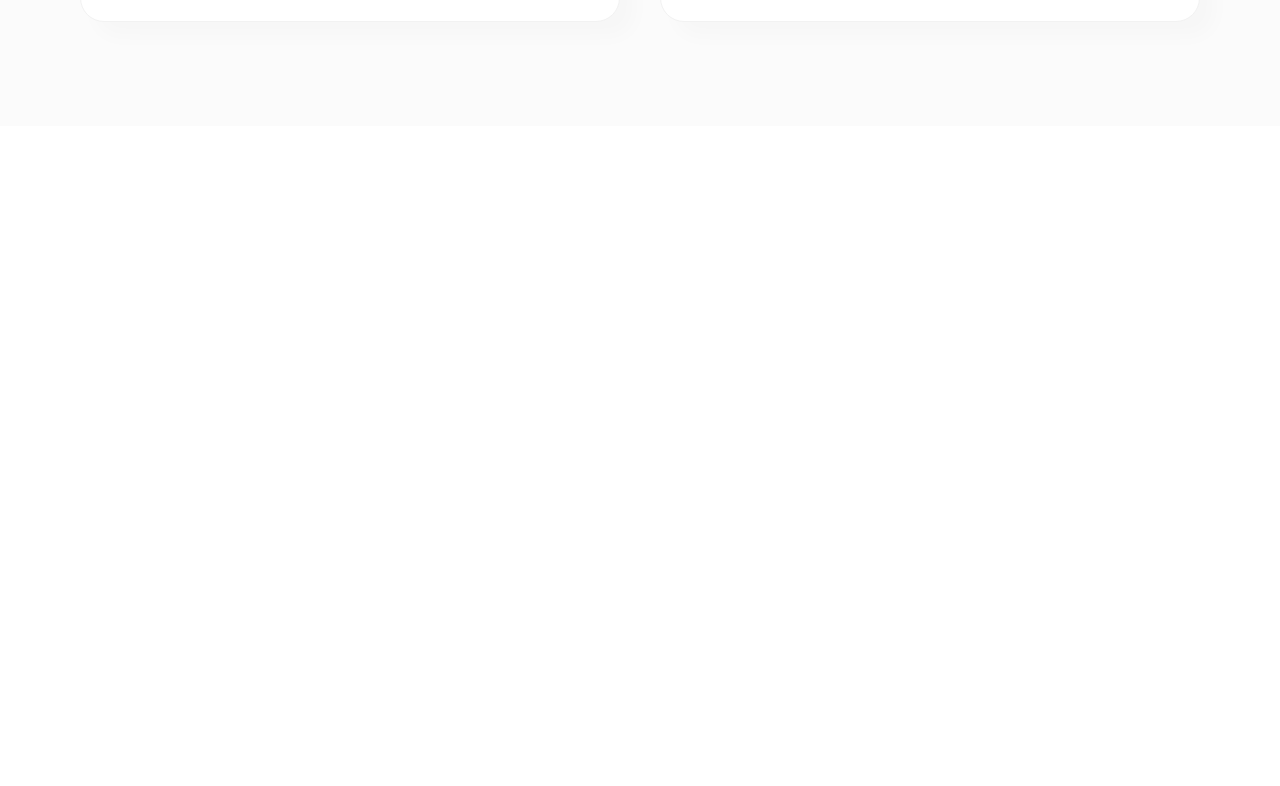
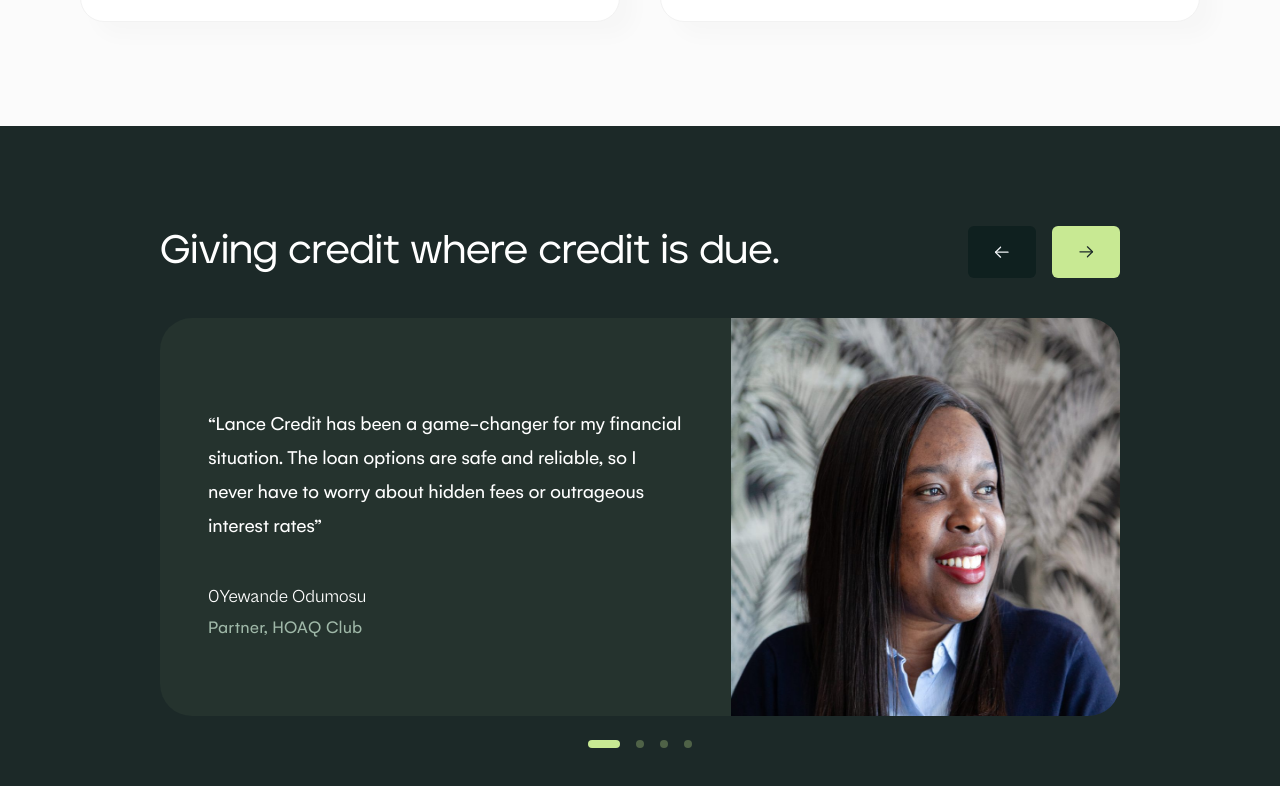
Before and after one commit to Lance-Credit/website, a Nuxt app: page / in a window 1280 px wide. Shown: the part 5014-5800 px from the top of the page. Before the commit the page ends 5140 px from the top, so only its background shows below. Built offline with nearby package versions, Linux system fonts and the light colour scheme.

Commit message:
:sparkles: Feat: landing page testimonial section

```diff
--- a/assets/css/fonts.css
+++ b/assets/css/fonts.css
@@ -39,3 +39,10 @@
     font-style: normal;
     font-weight: normal;
 }
+
+@font-face {
+    font-family: 'Cabinet';
+    src: url('~/assets/fonts/CabinetGrotesk-Variable.ttf');
+    font-style: normal;
+    font-weight: normal;
+}
--- a/pages/index.vue
+++ b/pages/index.vue
@@ -276,18 +276,106 @@
             </div>
         </div>
     </div>
+    <div class="bg-[#1C2928] py-20 sm:py-[100px] px-8 sm:px-40">
+        <div class="max-w-[1120px] mx-auto">
+            <div class="mb-10 flex flex-col sm:flex-row items-center gap-8 justify-between text-center">
+                <p class="text-white text-[22px] sm:text-[40px] leading-[28px] sm:leading-[42px] tracking-[-0.22px] sm:tracking-[-0.4px] font-medium">
+                    Giving credit where credit is due.
+                </p>
+                <div class="flex items-center gap-4">
+                    <button @click="previousTestimonial" class="py-4 px-6 bg-[#0F201F] w-[68px] h-[52px] rounded-md">
+                        <svg xmlns="http://www.w3.org/2000/svg" width="20" height="20" viewBox="0 0 20 20" fill="none">
+                            <path d="M16.6641 10.2285C16.6641 10.5449 16.4289 10.8064 16.1239 10.8478L16.0391 10.8535L3.53906 10.8535C3.19388 10.8535 2.91406 10.5737 2.91406 10.2285C2.91406 9.9121 3.14919 9.65061 3.45425 9.60922L3.53906 9.60352L16.0391 9.60352C16.3842 9.60352 16.6641 9.88334 16.6641 10.2285Z" fill="#F1F4F8"/>
+                            <path d="M9.01911 14.8069C9.26372 15.0505 9.26457 15.4462 9.02102 15.6908C8.79961 15.9132 8.45243 15.9341 8.20736 15.7531L8.13714 15.6927L3.09547 10.6727C2.87244 10.4506 2.85215 10.1022 3.03461 9.85715L3.09543 9.78696L8.1371 4.76613C8.38168 4.52256 8.77741 4.52338 9.02098 4.76796C9.24241 4.99031 9.26186 5.33757 9.07981 5.58187L9.01915 5.65184L4.42246 10.2301L9.01911 14.8069Z" fill="#F1F4F8"/>
+                        </svg>
+                    </button>
+                    <button @click="nextTestimonial" class="py-4 px-6 bg-[#C8E993] w-[68px] h-[52px] rounded-md">
+                        <svg xmlns="http://www.w3.org/2000/svg" width="20" height="20" viewBox="0 0 20 20" fill="none">
+                            <path d="M3.33594 9.77148C3.33594 9.45507 3.57107 9.19358 3.87613 9.15219L3.96094 9.14648H16.4609C16.8061 9.14648 17.0859 9.42631 17.0859 9.77148C17.0859 10.0879 16.8508 10.3494 16.5457 10.3908L16.4609 10.3965H3.96094C3.61576 10.3965 3.33594 10.1167 3.33594 9.77148Z" fill="#1C2928"/>
+                            <path d="M10.9809 5.19307C10.7363 4.94952 10.7354 4.5538 10.979 4.30919C11.2004 4.08683 11.5476 4.06591 11.7926 4.24693L11.8629 4.30729L16.9045 9.32729C17.1276 9.54936 17.1479 9.89779 16.9654 10.1429L16.9046 10.213L11.8629 15.2339C11.6183 15.4774 11.2226 15.4766 10.979 15.232C10.7576 15.0097 10.7381 14.6624 10.9202 14.4181L10.9808 14.3482L15.5775 9.76993L10.9809 5.19307Z" fill="#1C2928"/>
+                        </svg>
+                    </button>
+                </div>
+            </div>
+            <div class="mb-6 flex flex-col sm:flex-row items-center justify-between rounded-[32px] bg-[rgba(200,233,147,0.05)]">
+                <div class="flex h-auto sm:h-[398px] flex-col justify-between py-10 sm:py-[89px] px-6 sm:px-12 text-center sm:text-left gap-10">
+                    <p class="text-white font-gelion-r text-base sm:text-xl leading-[26px] sm:leading-[34px] tracking-[-0.16px] sm:tracking-[-0.2px] max-w-[536px]">
+                        {{ testimonials[activeTestimonial].testimony }}
+                    </p>
+                    <div>
+                        <p class="mb-1 text-white text-base sm:text-lg leading-[20px] sm:leading-24px font-cabinet font-bold">
+                            {{ testimonials[activeTestimonial].author }}
+                        </p>
+                        <p class="font-gelion-r text-sm sm:text-lg sm:leading-[26px] tracking-[0.14px] sm:tracking-[0.18px] text-[#9FB8A8]">
+                            {{ testimonials[activeTestimonial].title }}
+                        </p>
+                    </div>
+                </div>
+                <div class="pb-10 sm:pb-0">
+                    <img :src="testimonials[activeTestimonial].img" alt="" class="w-[96px] sm:w-[439px] h-auto sm:h-[398px] rounded-[26px] sm:rounded-none sm:rounded-tr-[32px] sm:rounded-br-[32px]">
+                </div>
+            </div>
+            <div class="flex gap-4 items-center justify-center">
+                <div v-for="(testimonial, key) in testimonials" :key="key" class="indicator h-2 rounded-md cursor-pointer" :class="[activeTestimonial == key ? 'w-8 bg-[#C8E993]' : 'w-2 bg-[rgba(200,233,147,0.30)]']"></div>
+            </div>
+        </div>
+    </div>
 </template>
 
 <style>
-.a{
+    .indicator{
+        transition: all 1s ease 0s
+    }
+    .a{
 
 
 
 
 
+    }
+</style>
 
+<script setup lang="ts">
 
+    const activeTestimonial:Ref<number> = ref(0);
 
+    const testimonials = [
+        {
+            testimony: '“Lance Credit has been a game-changer for my financial situation. The loan options are safe and reliable, so I never have to worry about hidden fees or outrageous interest rates”',
+            author: '0Yewande Odumosu',
+            title: 'Partner, HOAQ Club',
+            img: '/assets/img/yewande.png'
+        },
+        {
+            testimony: '“Lance Credit has been a game-changer for my financial situation. The loan options are safe and reliable, so I never have to worry about hidden fees or outrageous interest rates”',
+            author: '1Yewande Odumosu',
+            title: 'Partner, HOAQ Club',
+            img: '/assets/img/yewande.png'
+        },
+        {
+            testimony: '“Lance Credit has been a game-changer for my financial situation. The loan options are safe and reliable, so I never have to worry about hidden fees or outrageous interest rates”',
+            author: '2Yewande Odumosu',
+            title: 'Partner, HOAQ Club',
+            img: '/assets/img/yewande.png'
+        },
+        {
+            testimony: '“Lance Credit has been a game-changer for my financial situation. The loan options are safe and reliable, so I never have to worry about hidden fees or outrageous interest rates”',
+            author: '3Yewande Odumosu',
+            title: 'Partner, HOAQ Club',
+            img: '/assets/img/yewande.png'
+        }
+    ];
 
-}
-</style>
+    function previousTestimonial(){
+        if(activeTestimonial.value != 0){
+            activeTestimonial.value--;
+        }
+    }
+
+    function nextTestimonial(){
+        if(activeTestimonial.value !== testimonials.length - 1){
+            activeTestimonial.value++;
+        }
+    }
+
+</script>
--- a/tailwind.config.js
+++ b/tailwind.config.js
@@ -4,6 +4,7 @@
   theme: {
     fontFamily: {
       'aventa': ['Aventa'],
+      'cabinet': ['Cabinet'],
       'gelion-l': ['Gelion Light'],
       'gelion-r': ['Gelion Regular'],
       'gelion-m': ['Gelion Medium'],
```
Also changed, not shown: assets/fonts/CabinetGrotesk-Variable.ttf (added), public/assets/img/yewande.png (added).
